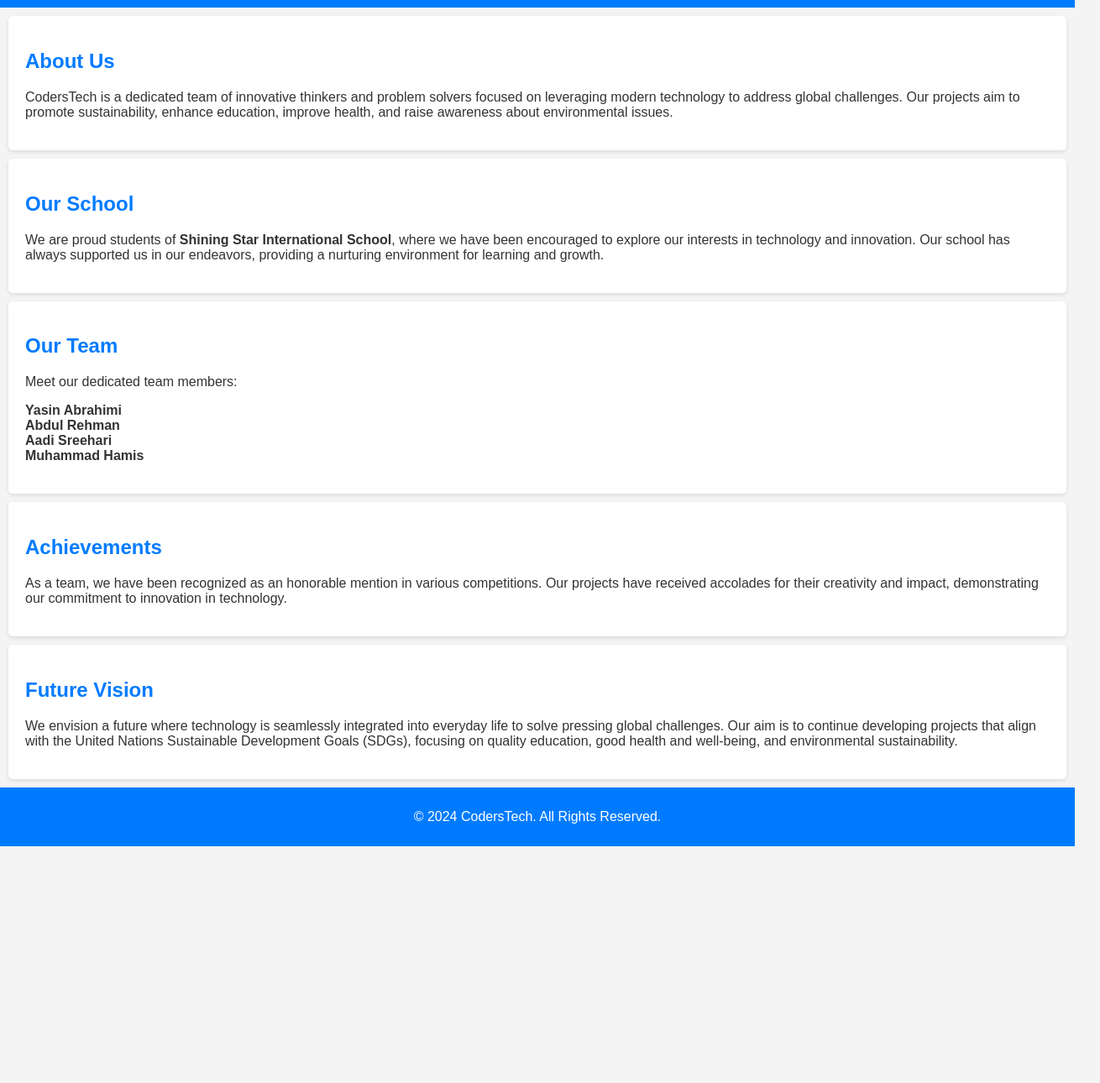
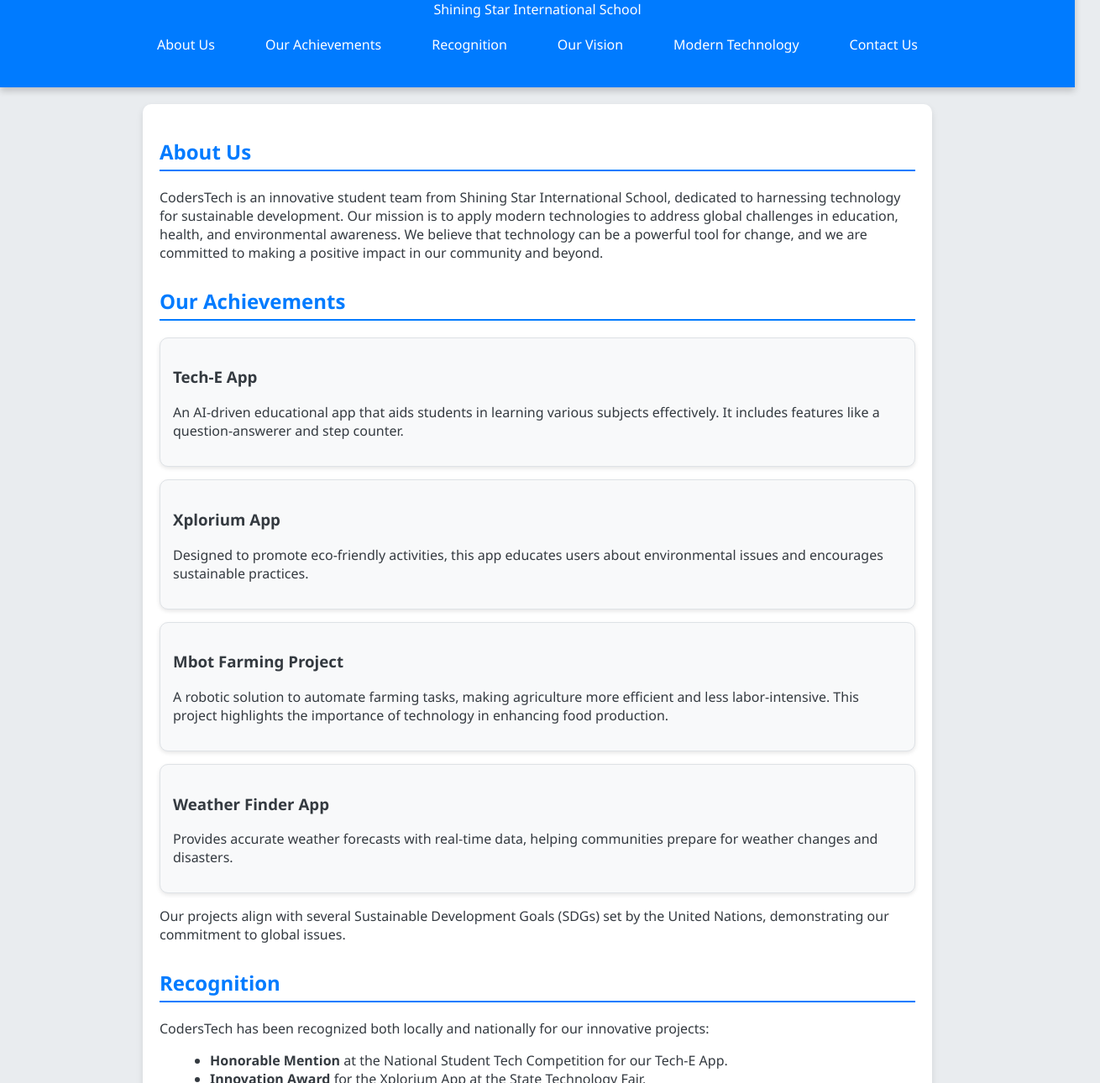
Before and after one commit to CodersTech2024/CodersTechWebPage.com, a plain HTML site: page index.html in a window 1280 px wide. Shown: the part 91-1381 px from the top of the page at 84% size, 1310 px wide, since content can reach past the window. Before the commit the page ends 1099 px from the top, so only its background shows below. Drawn offline with Linux system fonts and the light colour scheme.

Commit message:
Update index.html

```diff
--- a/index.html
+++ b/index.html
@@ -3,82 +3,196 @@
 <head>
     <meta charset="UTF-8">
     <meta name="viewport" content="width=device-width, initial-scale=1.0">
-    <title>CodersTech</title>
+    <title>CodersTech - Shining Star International School</title>
     <style>
         body {
-            font-family: Arial, sans-serif;
+            font-family: 'Segoe UI', Tahoma, Geneva, Verdana, sans-serif;
             margin: 0;
             padding: 0;
-            background-color: #f4f4f4;
-            color: #333;
+            background-color: #e9ecef;
+            color: #343a40;
         }
+
         header {
-            background: #007bff;
-            color: #fff;
-            padding: 10px 0;
+            background-color: #007bff;
+            color: white;
             text-align: center;
+            padding: 20px 0;
+            box-shadow: 0 4px 8px rgba(0, 0, 0, 0.2);
         }
-        section {
+
+        h1 {
+            margin: 0;
+            font-size: 2.5em;
+        }
+
+        nav ul {
+            display: flex;
+            justify-content: center;
+            list-style: none;
+            padding: 0;
+            margin: 20px 0;
+        }
+
+        nav ul li {
+            margin: 0 15px;
+        }
+
+        nav a {
+            text-decoration: none;
+            color: white;
+            padding: 10px 15px;
+            border-radius: 5px;
+            transition: background-color 0.3s, color 0.3s;
+        }
+
+        nav a:hover {
+            background-color: #0056b3;
+            color: white;
+        }
+
+        main {
             padding: 20px;
-            margin: 10px;
-            background: #fff;
-            border-radius: 5px;
-            box-shadow: 0 2px 5px rgba(0,0,0,0.1);
+            max-width: 900px;
+            margin: 20px auto;
+            background-color: white;
+            border-radius: 10px;
+            box-shadow: 0 4px 8px rgba(0, 0, 0, 0.1);
         }
+
         h2 {
             color: #007bff;
+            border-bottom: 2px solid #007bff;
+            padding-bottom: 5px;
         }
+
+        ul {
+            list-style-type: disc;
+            margin-left: 20px;
+        }
+
         footer {
+            background-color: #007bff;
+            color: white;
             text-align: center;
-            padding: 10px 0;
-            background: #007bff;
-            color: #fff;
+            padding: 15px;
             position: relative;
             bottom: 0;
             width: 100%;
+            margin-top: 20px;
+            box-shadow: 0 -2px 8px rgba(0, 0, 0, 0.1);
         }
-        ul {
-            list-style-type: none;
-            padding: 0;
+
+        .achievement-card {
+            background-color: #f8f9fa;
+            border: 1px solid #dee2e6;
+            border-radius: 10px;
+            padding: 15px;
+            margin-bottom: 15px;
+            box-shadow: 0 2px 5px rgba(0, 0, 0, 0.1);
+        }
+
+        /* Additional styles for section spacing */
+        section {
+            margin-bottom: 30px;
         }
     </style>
 </head>
 <body>
-
     <header>
         <h1>Welcome to CodersTech</h1>
+        <p>Shining Star International School</p>
+        <nav>
+            <ul>
+                <li><a href="#about">About Us</a></li>
+                <li><a href="#achievements">Our Achievements</a></li>
+                <li><a href="#recognition">Recognition</a></li>
+                <li><a href="#vision">Our Vision</a></li>
+                <li><a href="#technology">Modern Technology</a></li>
+                <li><a href="#contact">Contact Us</a></li>
+            </ul>
+        </nav>
     </header>
 
-<section>
+    <main>
+        <section id="about">
             <h2>About Us</h2>
-    <p>CodersTech is a dedicated team of innovative thinkers and problem solvers focused on leveraging modern technology to address global challenges. Our projects aim to promote sustainability, enhance education, improve health, and raise awareness about environmental issues.</p>
+            <p>CodersTech is an innovative student team from Shining Star International School, dedicated to harnessing technology for sustainable development. Our mission is to apply modern technologies to address global challenges in education, health, and environmental awareness. We believe that technology can be a powerful tool for change, and we are committed to making a positive impact in our community and beyond.</p>
         </section>
 
-<section>
-    <h2>Our School</h2>
-    <p>We are proud students of <strong>Shining Star International School</strong>, where we have been encouraged to explore our interests in technology and innovation. Our school has always supported us in our endeavors, providing a nurturing environment for learning and growth.</p>
+        <section id="achievements">
+            <h2>Our Achievements</h2>
+            <div class="achievement-card">
+                <h3>Tech-E App</h3>
+                <p>An AI-driven educational app that aids students in learning various subjects effectively. It includes features like a question-answerer and step counter.</p>
+            </div>
+            <div class="achievement-card">
+                <h3>Xplorium App</h3>
+                <p>Designed to promote eco-friendly activities, this app educates users about environmental issues and encourages sustainable practices.</p>
+            </div>
+            <div class="achievement-card">
+                <h3>Mbot Farming Project</h3>
+                <p>A robotic solution to automate farming tasks, making agriculture more efficient and less labor-intensive. This project highlights the importance of technology in enhancing food production.</p>
+            </div>
+            <div class="achievement-card">
+                <h3>Weather Finder App</h3>
+                <p>Provides accurate weather forecasts with real-time data, helping communities prepare for weather changes and disasters.</p>
+            </div>
+            <p>Our projects align with several Sustainable Development Goals (SDGs) set by the United Nations, demonstrating our commitment to global issues.</p>
         </section>
 
-<section>
+        <section id="recognition">
+            <h2>Recognition</h2>
+            <p>CodersTech has been recognized both locally and nationally for our innovative projects:</p>
+            <ul>
+                <li><strong>Honorable Mention</strong> at the National Student Tech Competition for our Tech-E App.</li>
+                <li><strong>Innovation Award</strong> for the Xplorium App at the State Technology Fair.</li>
+                <li>Feature in local media highlighting our Mbot Farming Project and its impact on local farmers.</li>
+                <li>Collaboration with local NGOs to promote our projects and implement them in community initiatives.</li>
+            </ul>
+            <p>These recognitions inspire us to continue our journey towards technological innovation and community impact.</p>
+        </section>
+
+        <section id="vision">
+            <h2>Our Vision</h2>
+            <p>At CodersTech, we envision a future where technology and innovation are accessible to everyone. Our goal is to empower students and communities by providing tools and resources that enable them to solve real-world problems. We are committed to fostering a culture of creativity and collaboration, ensuring that technology serves humanity and promotes sustainable development.</p>
+        </section>
+
+        <section id="technology">
+            <h2>Modern Technology</h2>
+            <p>We believe in leveraging modern technology to drive progress. Our team is dedicated to exploring new technological advancements and integrating them into our projects. Key areas of focus include:</p>
+            <ul>
+                <li><strong>Artificial Intelligence</strong>: We incorporate AI into our projects to enhance learning and provide personalized experiences.</li>
+                <li><strong>Robotics</strong>: Our Mbot project showcases how robotics can streamline agricultural practices, making them more efficient and sustainable.</li>
+                <li><strong>Mobile Applications</strong>: Through our apps, we aim to reach a wider audience and provide solutions that can be accessed easily.</li>
+                <li><strong>Environmental Technologies</strong>: Our projects promote awareness and action towards environmental conservation and sustainable practices.</li>
+            </ul>
+            <p>As we continue to innovate, we remain committed to using technology responsibly and ethically.</p>
+        </section>
+
+        <section id="contact">
+            <h2>Contact Us</h2>
+            <p>If you have questions or would like to collaborate with us, please reach out!</p>
+            <form action="#" method="post">
+                <input type="text" placeholder="Your Name" required>
+                <input type="email" placeholder="Your Email" required>
+                <textarea placeholder="Your Message" required></textarea>
+                <button type="submit">Send Message</button>
+            </form>
+        </section>
+
+        <section id="team">
             <h2>Our Team</h2>
-    <p>Meet our dedicated team members:</p>
+            <p>Meet the dedicated members of our team:</p>
             <ul>
                 <li><strong>Yasin Abrahimi</strong></li>
                 <li><strong>Abdul Rehman</strong></li>
                 <li><strong>Aadi Sreehari</strong></li>
                 <li><strong>Muhammad Hamis</strong></li>
             </ul>
+            <p>Together, we strive to innovate and contribute positively to society through technology.</p>
         </section>
-
-<section>
-    <h2>Achievements</h2>
-    <p>As a team, we have been recognized as an honorable mention in various competitions. Our projects have received accolades for their creativity and impact, demonstrating our commitment to innovation in technology.</p>
-</section>
-
-<section>
-    <h2>Future Vision</h2>
-    <p>We envision a future where technology is seamlessly integrated into everyday life to solve pressing global challenges. Our aim is to continue developing projects that align with the United Nations Sustainable Development Goals (SDGs), focusing on quality education, good health and well-being, and environmental sustainability.</p>
-</section>
+    </main>
 
     <footer>
         <p>© 2024 CodersTech. All Rights Reserved.</p>
```
Lines whose indentation alone changed are shown as unchanged.
